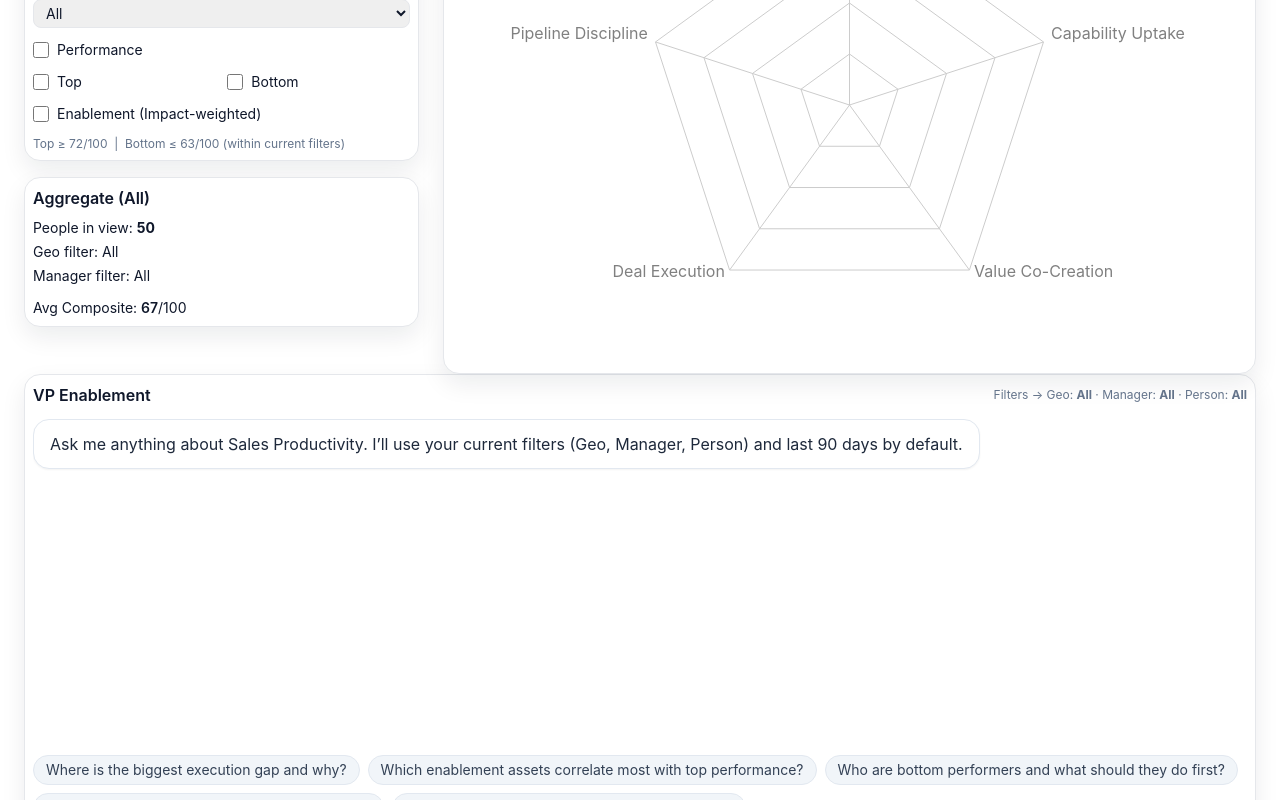
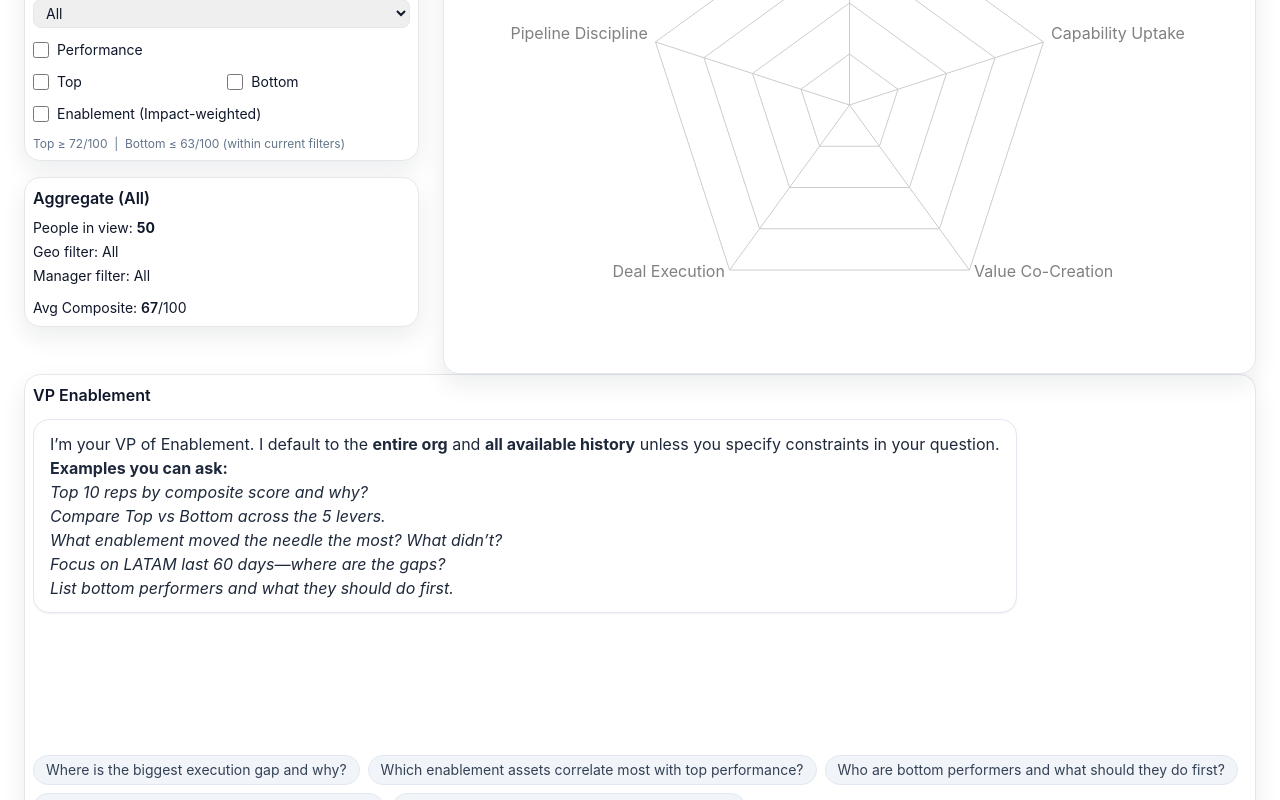
Before and after one commit to ashishvarghese242/sales-productivity-demo, a React (Vite) app: page / in a window 1280 px wide. Shown: the part 414-1214 px from the top of the page. Built offline with nearby package versions, Linux system fonts and the light colour scheme.

Commit message:
Update VpEnablement.jsx

```diff
--- a/src/components/VpEnablement.jsx
+++ b/src/components/VpEnablement.jsx
@@ -2,18 +2,25 @@ import React, { useEffect, useRef, useState } from "react";
 import ReactMarkdown from "react-markdown";
 
 /**
- * VP Enablement panel (Step 1: ChatGPT-like rendering only)
- * - Keeps your /api/ask-vp endpoint
- * - Renders answers with markdown (headings/lists/bold/etc.)
- * - Chat bubbles UI + simple suggestions
+ * VP Enablement panel
+ * - DEFAULTS: Entire org, all available history (no cap) unless user specifies constraints in the question.
+ * - Ignores page filters (geo/manager/person) entirely.
+ * - Sends only { question } to /api/ask-vp.
+ * - Renders answers with markdown in chat-style bubbles.
  */
-export default function VpEnablement({ geo = "All", manager = "All", personId = "All" }) {
+export default function VpEnablement() {
   const [question, setQuestion] = useState("");
   const [conversation, setConversation] = useState([
     {
       role: "assistant",
       content:
-        "Ask me anything about Sales Productivity. I’ll use your current filters (Geo, Manager, Person) and last 90 days by default.",
+        "I’m your VP of Enablement. I default to the **entire org** and **all available history** unless you specify constraints in your question.\n\n" +
+        "**Examples you can ask:**\n" +
+        "- *Top 10 reps by composite score and why?*\n" +
+        "- *Compare Top vs Bottom across the 5 levers.*\n" +
+        "- *What enablement moved the needle the most? What didn’t?*\n" +
+        "- *Focus on LATAM last 60 days—where are the gaps?*\n" +
+        "- *List bottom performers and what they should do first.*",
     },
   ]);
   const [loading, setLoading] = useState(false);
@@ -34,10 +41,8 @@ export default function VpEnablement({ geo = "All", manager = "All", personId =
       const res = await fetch("/api/ask-vp", {
         method: "POST",
         headers: { "Content-Type": "application/json" },
-        body: JSON.stringify({
-          question: q.trim(),
-          filters: { geo, manager, personId, windowDays: 90 },
-        }),
+        // IMPORTANT: no filters sent; API will parse constraints from natural language if present
+        body: JSON.stringify({ question: q.trim() }),
       });
 
       if (!res.ok) {
@@ -47,8 +52,13 @@ export default function VpEnablement({ geo = "All", manager = "All", personId =
       const data = await res.json();
 
       // Expecting { answer: string } from your endpoint
-      const answer = (data && (data.answer || data.text || data.content)) || "No answer returned.";
-      setConversation((prev) => [...prev, { role: "assistant", content: answer }]);
+      const answer =
+        (data && (data.answer || data.text || data.content)) ||
+        "No answer returned.";
+      setConversation((prev) => [
+        ...prev,
+        { role: "assistant", content: answer },
+      ]);
     } catch (err) {
       setConversation((prev) => [
         ...prev,
@@ -65,7 +75,7 @@ export default function VpEnablement({ geo = "All", manager = "All", personId =
     }
   }
 
-  // Suggested follow-ups (simple + relevant to your domain)
+  // Suggested follow-ups (kept simple; you can tune later)
   const suggestions = [
     "Where is the biggest execution gap and why?",
     "Which enablement assets correlate most with top performance?",
@@ -78,10 +88,7 @@ export default function VpEnablement({ geo = "All", manager = "All", personId =
     <div className="card w-full">
       <div className="flex items-center justify-between mb-3">
         <h2 className="font-semibold">VP Enablement</h2>
-        <div className="text-xs text-slate-500">
-          Filters → Geo: <strong>{geo}</strong> · Manager: <strong>{manager}</strong> · Person:{" "}
-          <strong>{personId}</strong>
-        </div>
+        {/* Removed filters summary — chat ignores page filters by design */}
       </div>
 
       {/* Conversation area */}
@@ -100,7 +107,6 @@ export default function VpEnablement({ geo = "All", manager = "All", personId =
                 {isUser ? (
                   <p className="whitespace-pre-wrap leading-relaxed">{msg.content}</p>
                 ) : (
-                  // Assistant: render markdown like ChatGPT
                   <ReactMarkdown
                     className="prose max-w-none prose-p:my-2 prose-ul:my-2 prose-ol:my-2 prose-li:my-1 prose-strong:text-indigo-600"
                   >
```
